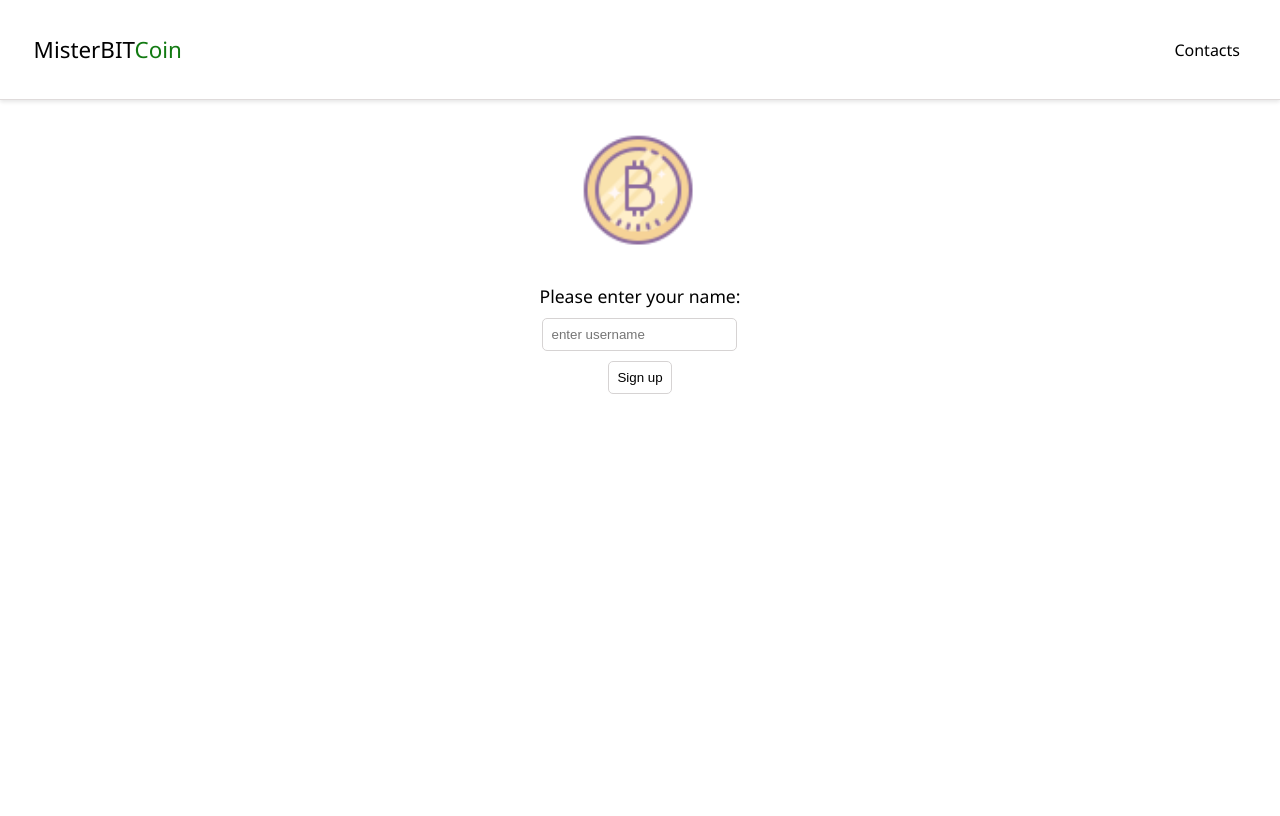
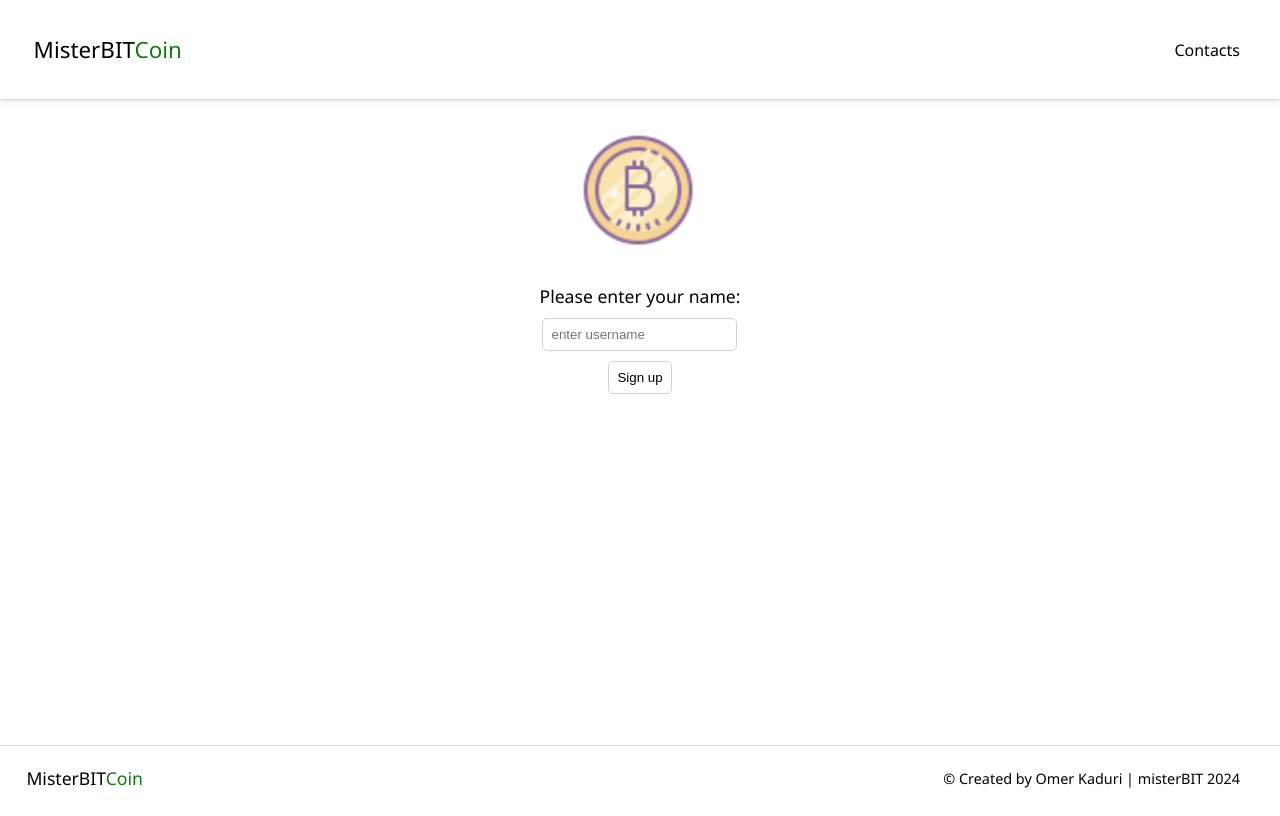
Before and after one commit to omerKaduri1/MisterBitcoin, a Vue app: page /signup in a window 1280 px wide. Built offline with nearby package versions, Linux system fonts and the light colour scheme.

Commit message:
Add footer

```diff
--- a/src/App.vue
+++ b/src/App.vue
@@ -1,15 +1,20 @@
 <script >
 import AppHeader from "./cmps/AppHeader.vue";
+import AppFooter from "./cmps/AppFooter.vue";
 export default {
   components: {
     AppHeader,
+    AppFooter,
   },
 };
 </script>
 
 <template>
   <AppHeader />
-  <RouterView />
+  <main>
+    <RouterView />
+  </main>
+  <AppFooter />
 </template>
 
 <style scoped>
--- a/src/assets/base.css
+++ b/src/assets/base.css
@@ -1,5 +1,7 @@
 body {
   margin: 0;
+  padding: 0;
+  height: 100%;
 }
 
 html {
@@ -11,6 +13,11 @@ html {
   box-sizing: border-box;
 }
 
+main {
+  min-height: calc(100vh - 187px);
+  margin: 0;
+}
+
 a {
   text-decoration: none;
   color: inherit;
--- /dev/null
+++ b/src/cmps/AppFooter.vue
@@ -0,0 +1,39 @@
+<template>
+  <footer class="app-footer">
+    <RouterLink to="/">
+      <p>MisterBIT<span>Coin</span></p>
+    </RouterLink>
+    <small>© Created by Omer Kaduri | misterBIT 2024</small>
+  </footer>
+</template>
+
+<script>
+export default {};
+</script>
+
+<style lang="scss">
+.app-footer {
+  height: 65px;
+  border-top: 1px solid #dfdbdb;
+  margin: 0;
+  display: flex;
+  justify-content: space-between;
+  align-items: center;
+
+  small {
+    margin-inline-end: 40px;
+    font-weight: 300;
+    font-size: .9em;
+  }
+
+  & p {
+    margin: 1.5em;
+    font-size: 1.1em;
+    cursor: pointer;
+  }
+
+  & span {
+    color: rgb(18, 122, 18);
+  }
+}
+</style>
```
